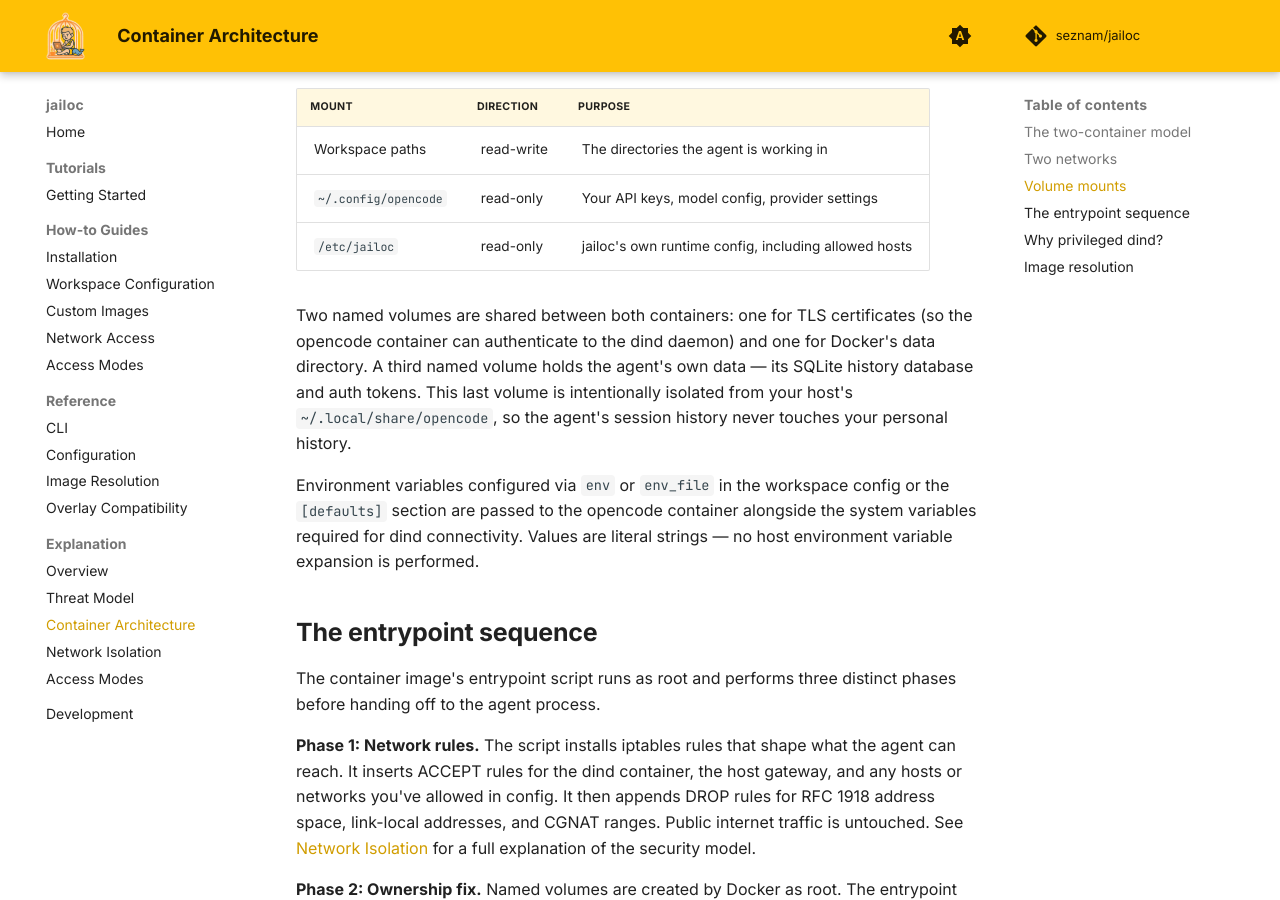
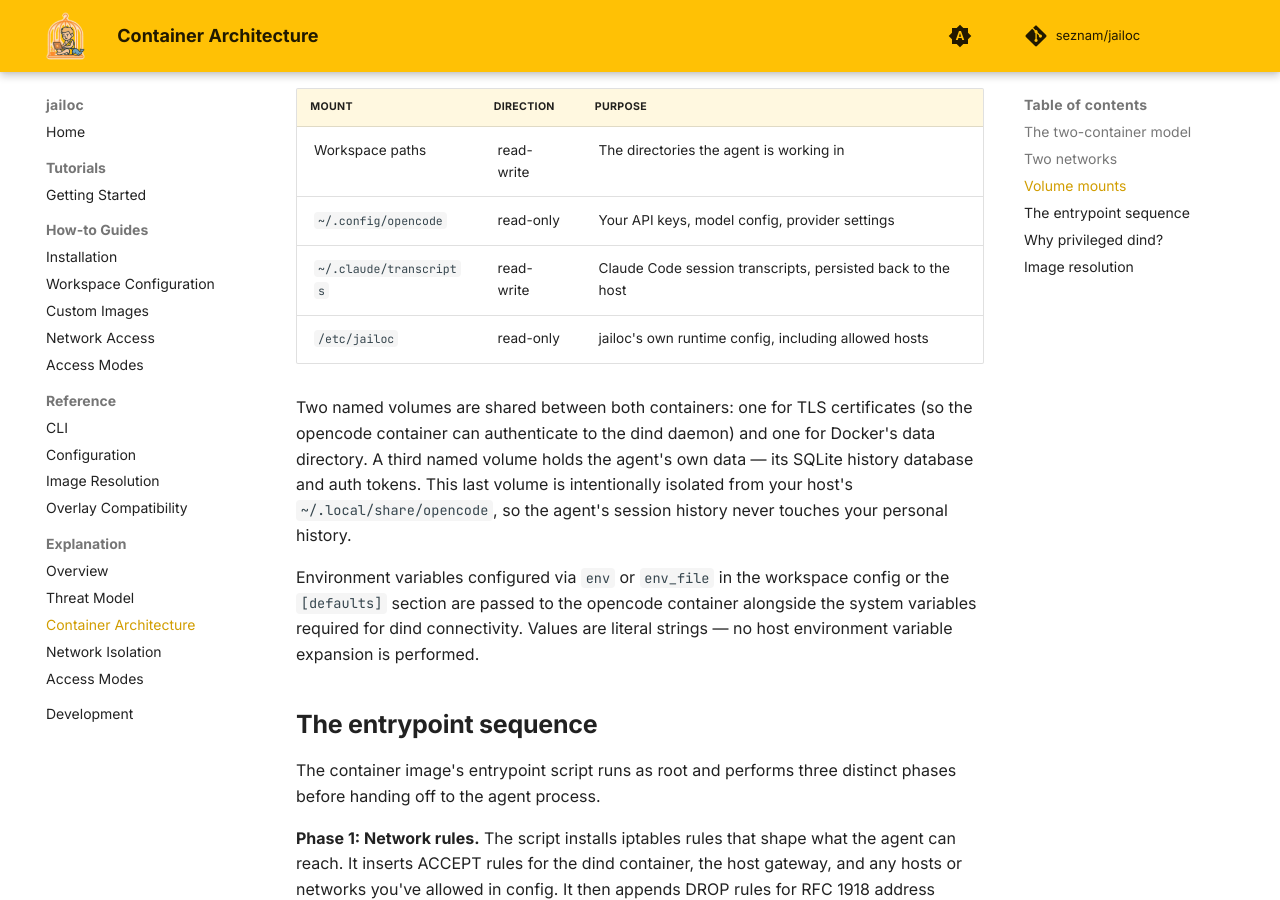
Before and after one commit to speedo17/jailoc, an MkDocs documentation site: the page built from docs/explanation/container-architecture.md, in a window 1280 px wide and 900 px high, scrolled down 1217 px. Built offline with MkDocs 1.6.1 and Material for MkDocs 9.7.7, drawn with Linux system fonts in a browser that asks for light colours; comment, search, counter and statistics services are not loaded.

Commit message:
fix: narrow .claude mount to transcripts directory only (#31)

```diff
--- a/docs/explanation/container-architecture.md
+++ b/docs/explanation/container-architecture.md
@@ -11,7 +11,7 @@ flowchart TB
     subgraph oc["opencode"]
       direction TB
       oc_uid["UID 1000 (agent)<br>opencode serve<br>:4096 → host"]
-      oc_mounts["Mounts:<br>paths/* (rw)<br>~/.config/oc (ro)<br>/etc/jailoc (ro)"]
+      oc_mounts["Mounts:<br>paths/* (rw)<br>~/.config/oc (ro)<br>~/.claude/transcripts (rw)<br>/etc/jailoc (ro)"]
     end
     subgraph dind["dind (privileged)"]
       direction TB
@@ -44,6 +44,7 @@ The opencode container mounts several things at startup:
 |-------|-----------|---------|
 | Workspace paths | read-write | The directories the agent is working in |
 | `~/.config/opencode` | read-only | Your API keys, model config, provider settings |
+| `~/.claude/transcripts` | read-write | Claude Code session transcripts, persisted back to the host |
 | `/etc/jailoc` | read-only | jailoc's own runtime config, including allowed hosts |
 
 Two named volumes are shared between both containers: one for TLS certificates (so the opencode container can authenticate to the dind daemon) and one for Docker's data directory. A third named volume holds the agent's own data — its SQLite history database and auth tokens. This last volume is intentionally isolated from your host's `~/.local/share/opencode`, so the agent's session history never touches your personal history.
```
Also changed, not shown: 2 other files.
